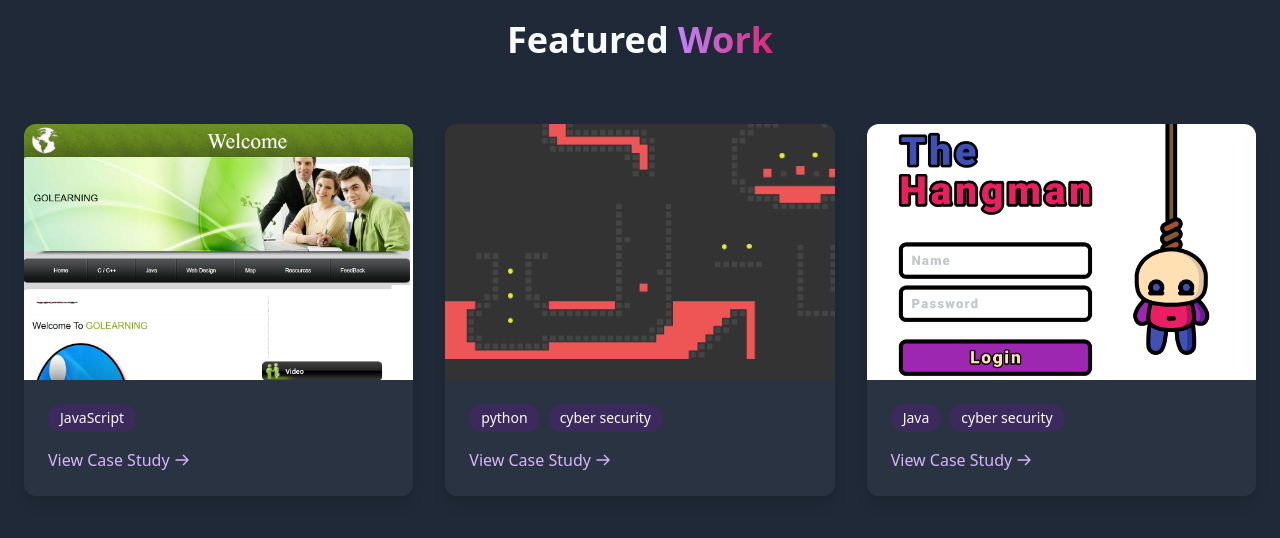
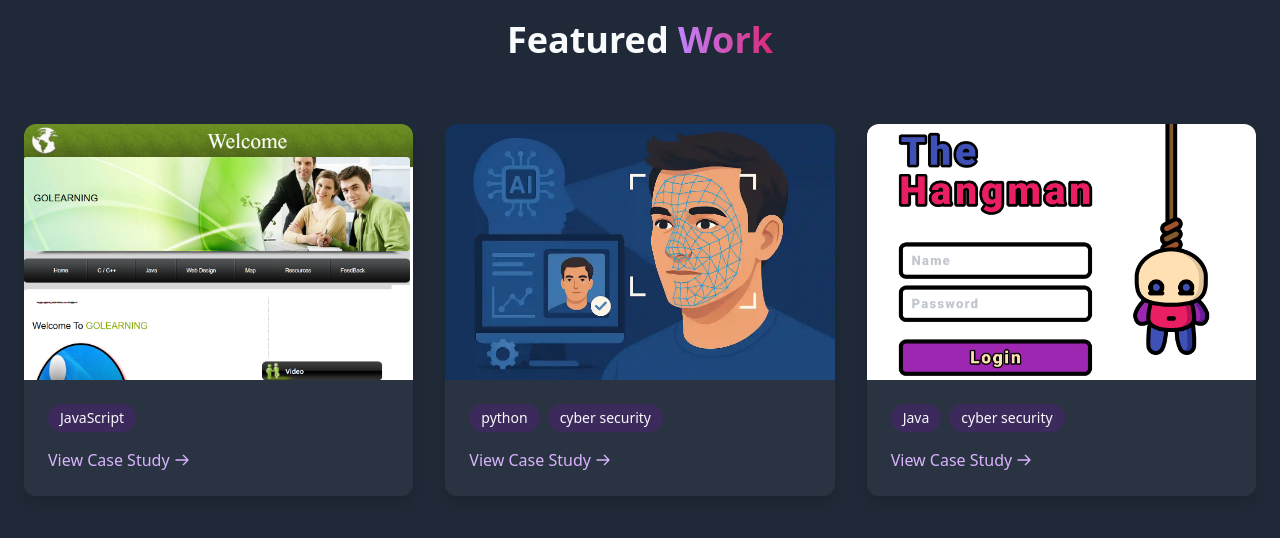
Before and after one commit to varchasav/Portfolio-, a plain HTML site: page index.html in a window 1280 px wide. Shown: the part 860-1398 px from the top of the page. Drawn offline with nearby package versions, Linux system fonts and the light colour scheme.

Commit message:
Update index.html

```diff
--- a/index.html
+++ b/index.html
@@ -84,7 +84,7 @@
         <!-- Project 2 -->
         <article class="project-card opacity-0 fade-in delay-2 rounded-xl overflow-hidden shadow-lg bg-white/5">
           <div class="relative overflow-hidden h-64 group">
-            <img src="p2.png" alt="Face Recognation interface" class="w-full h-full object-cover transition-transform duration-700 group-hover:scale-110" />
+            <img src="b.webp" alt="Face Recognation interface" class="w-full h-full object-cover transition-transform duration-700 group-hover:scale-110" />
             <div class="absolute inset-0 bg-gradient-to-t from-black/80 to-transparent flex items-end p-6 opacity-0 group-hover:opacity-100 transition-opacity duration-500">
               <div class="translate-y-4 group-hover:translate-y-0 transition-transform duration-500">
                 <h3 class="text-xl font-bold text-white">Face recognation</h3>
```
